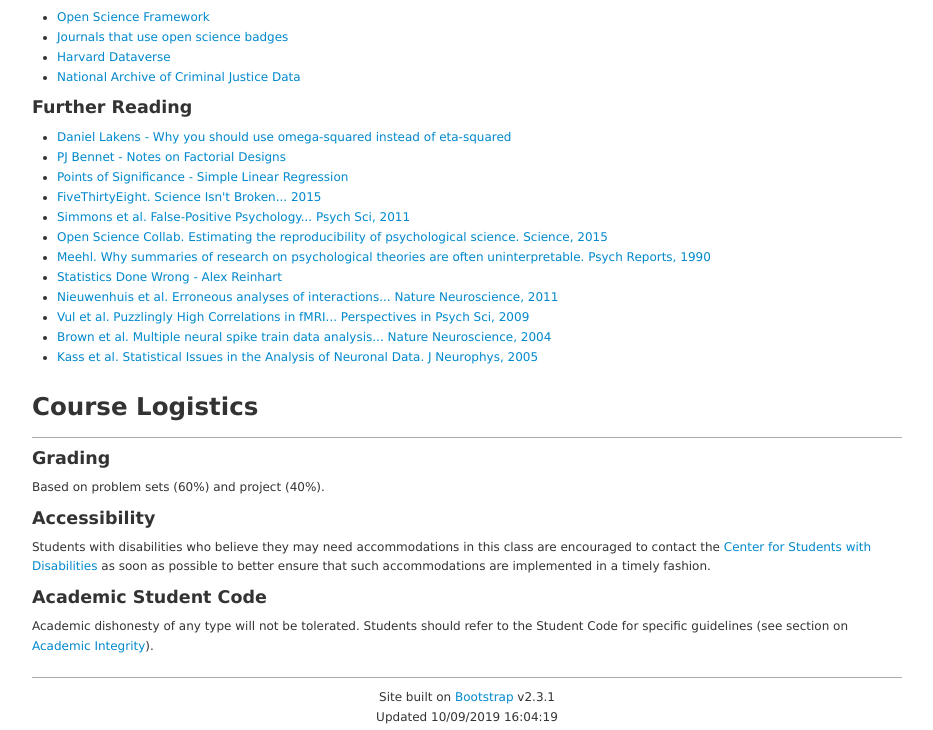
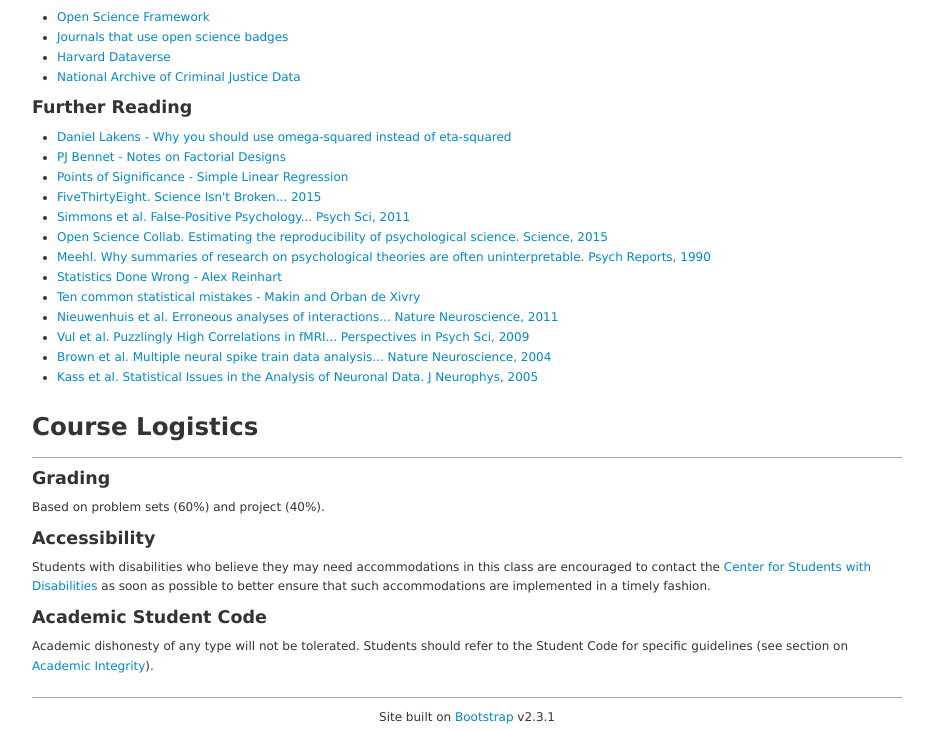
Before and after one commit to stevensonlab/teaching, a plain HTML site: page psyc5104/index.html in a window 1280 px wide. Shown: the part 2184-2914 px from the top of the page, without its empty margins (323-1256 px from the left). Drawn offline with nearby package versions, Linux system fonts and the light colour scheme; files whose address does not match are found by name.

Commit message:
Update index.html

```diff
--- a/psyc5104/index.html
+++ b/psyc5104/index.html
@@ -193,6 +193,7 @@
 		<li><a href="https://science.sciencemag.org/content/349/6251/aac4716">Open Science Collab. Estimating the reproducibility of psychological science. Science, 2015</a>
 		<li><a href="https://journals.sagepub.com/doi/abs/10.2466/pr0.1990.66.1.195">Meehl. Why summaries of research on psychological theories are often uninterpretable. Psych Reports, 1990</a>
 		<li><a href="http://www.refsmmat.com/statistics/index.html">Statistics Done Wrong - Alex Reinhart</a>
+		<li><a href="https://elifesciences.org/articles/48175">Ten common statistical mistakes - Makin and Orban de Xivry</a>
 		<li><a href="http://www.sandernieuwenhuis.nl/pdfs/NieuwenhuisEtAl_NN_Perspective.pdf">Nieuwenhuis et al. Erroneous analyses of interactions... Nature Neuroscience, 2011</a>
 		<li><a href="http://psy2.ucsd.edu/~charris/articles/Vul_etal_2009.pdf">Vul et al. Puzzlingly High Correlations in fMRI... Perspectives in Psych Sci, 2009</a>
 		<li><a href="https://www.stanley.gatech.edu/courses/BMED7610_web/reading/brown_kass_mitra_2004.pdf">Brown et al. Multiple neural spike train data analysis... Nature Neuroscience, 2004</a>
```
